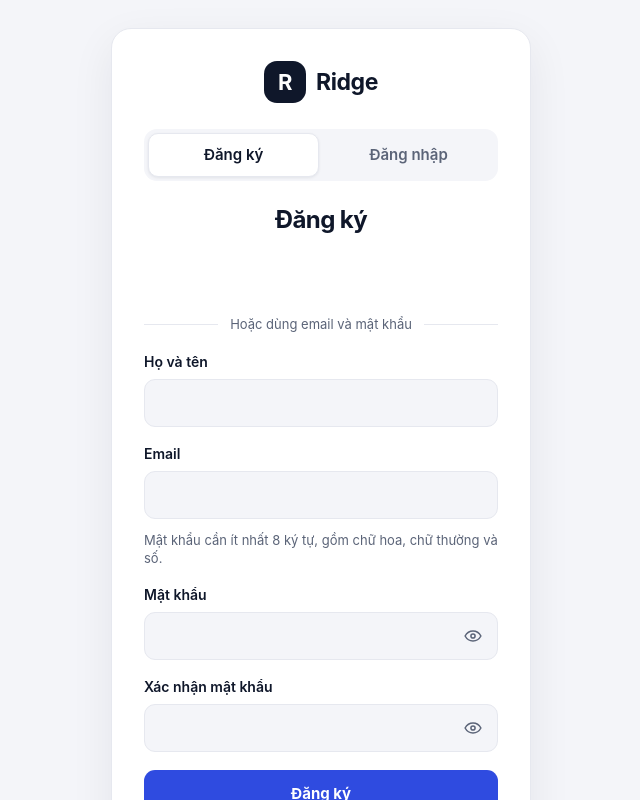
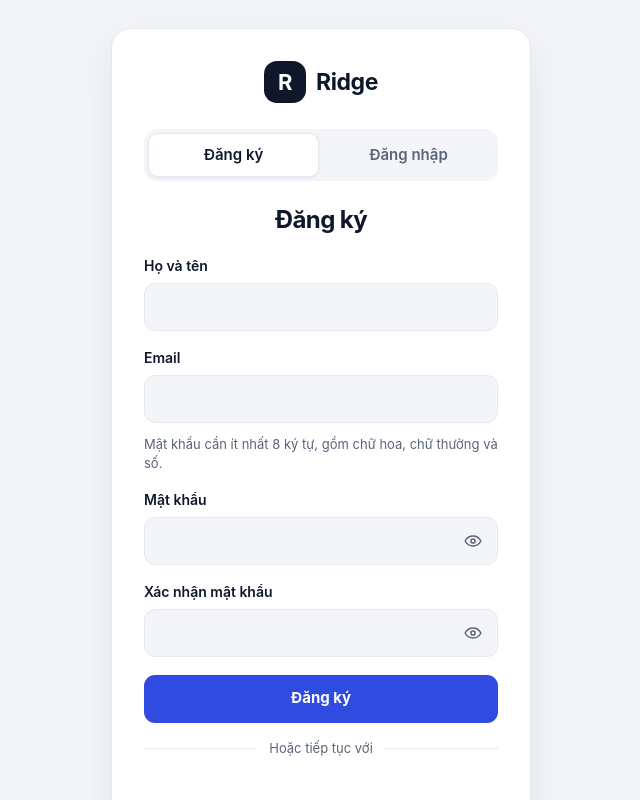
Before and after one commit to mountain2096/Ridge-media, a React (Vite) app in the folder client/: page / in a window 1280 px wide. Shown: the top 800 px of the page, without its empty margins (319-959 px from the left). Built offline with nearby package versions, Linux system fonts and the light colour scheme; no server answers.

Commit message:
Move Google sign-in below auth submit

```diff
--- a/client/src/App.jsx
+++ b/client/src/App.jsx
@@ -190,14 +190,14 @@ function AuthPage() {
         </div>
         <h1 className="ridge-auth-title" id="auth-title">{activeTab === "register" ? "Đăng ký" : "Đăng nhập"}</h1>
         <form ref={googleFormRef} className="ridge-auth-form" onSubmit={handleSubmit}>
-          <GoogleSignInButton activeTab={activeTab} disabled={isSubmitting} onCredential={googleCredential} formRef={googleFormRef} />
-          <div className="ridge-auth-divider"><span /><p>Hoặc dùng email và mật khẩu</p><span /></div>
           {activeTab === "register" && <div className="ridge-auth-field"><label htmlFor="auth-username">Họ và tên</label><input id="auth-username" type="text" name="username" autoComplete="name" required /></div>}
           <div className="ridge-auth-field"><label htmlFor="auth-email">Email</label><input id="auth-email" type="email" name="email" autoComplete="email" required /></div>
           {activeTab === "register" && <p className="ridge-auth-hint">Mật khẩu cần ít nhất 8 ký tự, gồm chữ hoa, chữ thường và số.</p>}
           <div className="ridge-auth-field"><label htmlFor="auth-password">Mật khẩu</label><div className="ridge-auth-password"><input id="auth-password" type={showPassword ? "text" : "password"} name="password" autoComplete={activeTab === "register" ? "new-password" : "current-password"} value={password} onChange={(event) => setPassword(event.target.value)} required minLength={activeTab === "register" ? 8 : undefined} title={activeTab === "register" ? "Ít nhất 8 ký tự, có chữ hoa, chữ thường và số." : undefined} /><button className="ridge-auth-toggle" type="button" aria-label={showPassword ? "Ẩn mật khẩu" : "Hiện mật khẩu"} onClick={() => setShowPassword((visible) => !visible)}><svg viewBox="0 0 24 24" aria-hidden="true"><path d="M2.5 12s3.3-6 9.5-6 9.5 6 9.5 6-3.3 6-9.5 6-9.5-6-9.5-6Z"/><circle cx="12" cy="12" r="2.5"/></svg></button></div></div>
           {activeTab === "register" && <div className="ridge-auth-field"><label htmlFor="auth-confirm-password">Xác nhận mật khẩu</label><div className="ridge-auth-password"><input id="auth-confirm-password" type={showConfirmPassword ? "text" : "password"} name="confirmPassword" autoComplete="new-password" value={confirmPassword} onChange={(event) => setConfirmPassword(event.target.value)} required minLength={8} /><button className="ridge-auth-toggle" type="button" aria-label={showConfirmPassword ? "Ẩn mật khẩu" : "Hiện mật khẩu"} onClick={() => setShowConfirmPassword((visible) => !visible)}><svg viewBox="0 0 24 24" aria-hidden="true"><path d="M2.5 12s3.3-6 9.5-6 9.5 6 9.5 6-3.3 6-9.5 6-9.5-6-9.5-6Z"/><circle cx="12" cy="12" r="2.5"/></svg></button></div></div>}
           <button className="ridge-auth-submit" type="submit" disabled={isSubmitting}>{isSubmitting ? "Đang xử lý..." : activeTab === "register" ? "Đăng ký" : "Đăng nhập"}</button>
+          <div className="ridge-auth-divider"><span /><p>Hoặc tiếp tục với</p><span /></div>
+          <GoogleSignInButton activeTab={activeTab} disabled={isSubmitting} onCredential={googleCredential} formRef={googleFormRef} />
           {activeTab !== "register" && <Link className="ridge-auth-link ridge-auth-forgot" to="/forgot-password">Quên mật khẩu?</Link>}
           {feedback.text && <p className={`ridge-auth-feedback ${feedback.type}`} role={feedback.type === "error" ? "alert" : "status"} aria-live={feedback.type === "error" ? "assertive" : "polite"}>{feedback.text}</p>}
           <p className="ridge-auth-note">{activeTab === "register" ? "Bạn đã có tài khoản? " : "Chưa có tài khoản? "}<button className="ridge-auth-link" type="button" onClick={() => setActiveTab(activeTab === "register" ? "login" : "register")}>{activeTab === "register" ? "Đăng nhập ngay" : "Đăng ký ngay"}</button></p>
```
